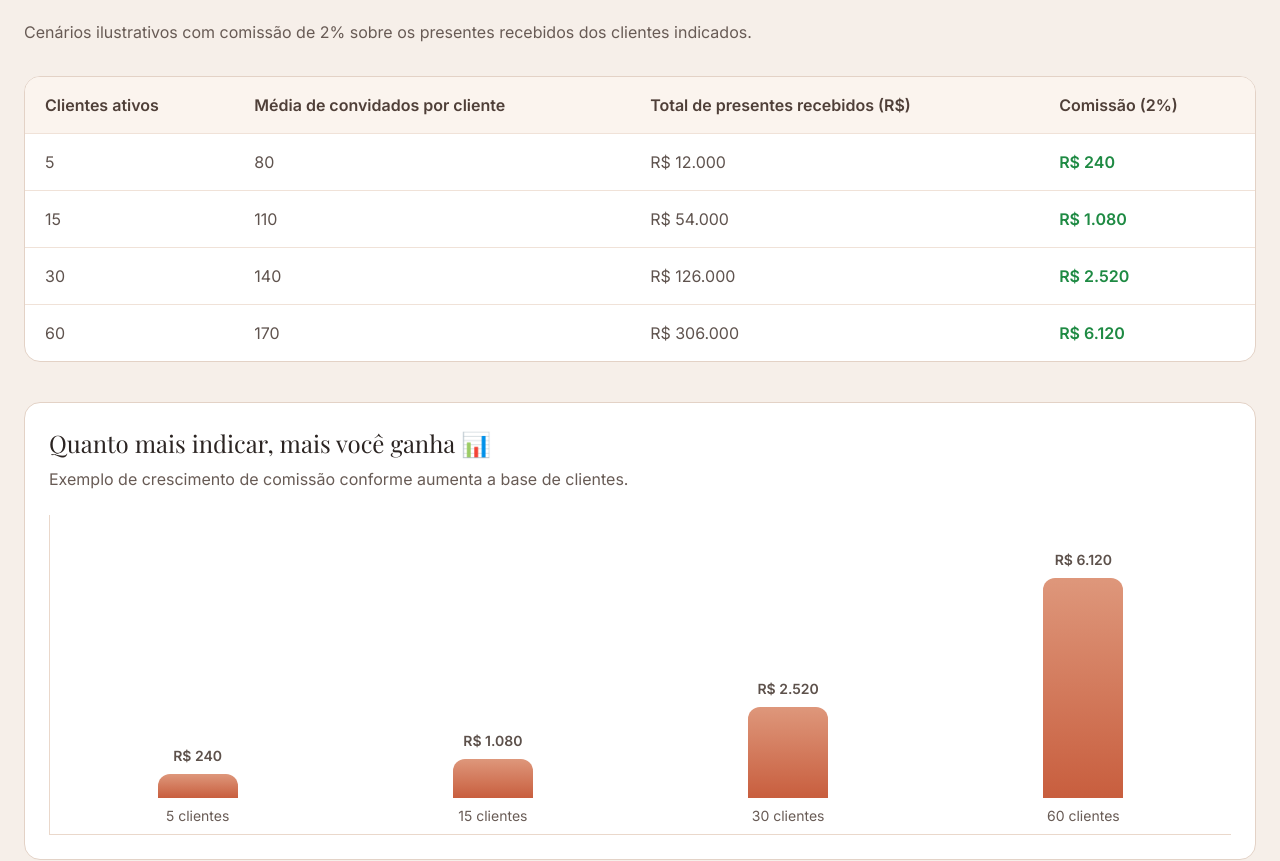
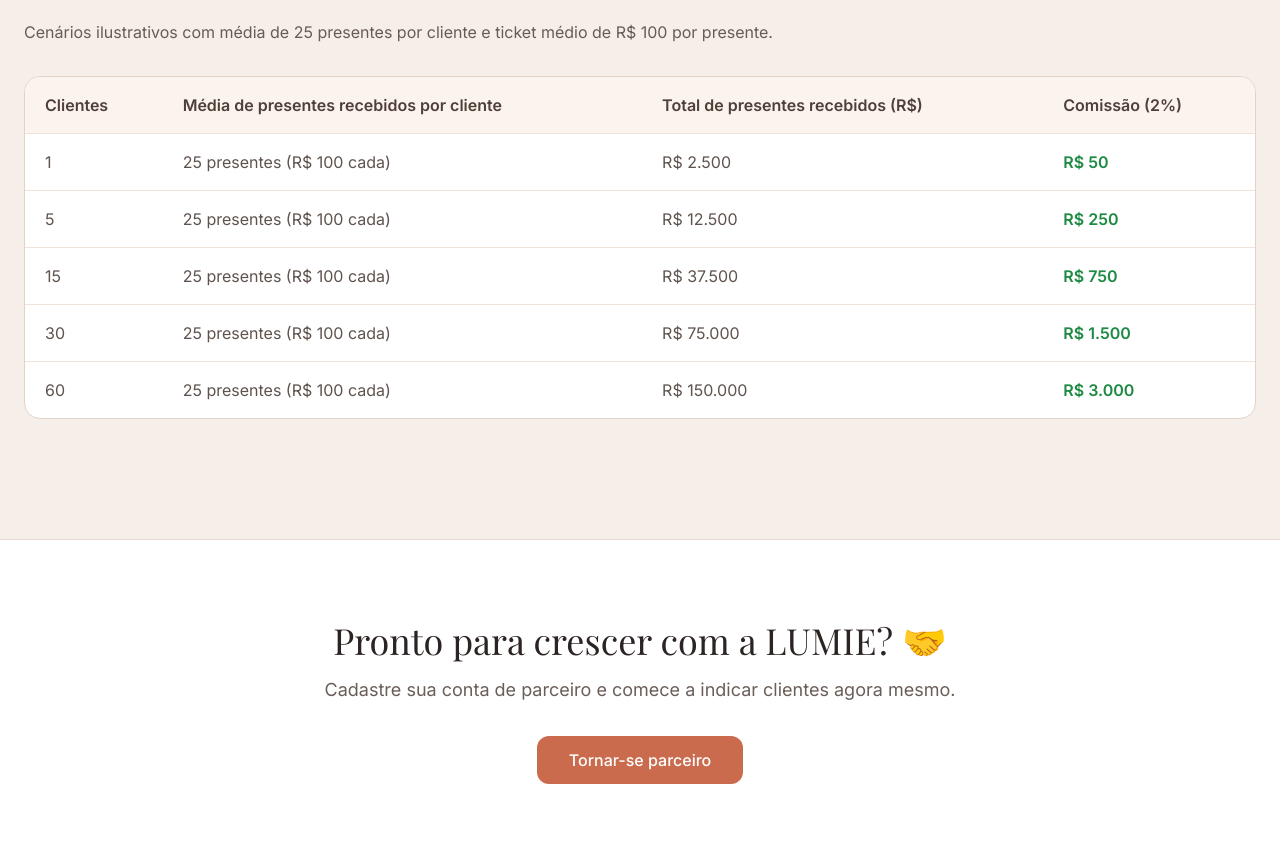
Before and after one commit to lumieconvites-netizen/lumie-presentes, a Next.js app: page /seja-parceiro in a window 1280 px wide. Shown: the part 1381-2242 px from the top of the page. Built offline with nearby package versions, Linux system fonts and the light colour scheme; no server answers.

Commit message:
feat: simplify partner projection section

```diff
--- a/app/(marketing)/seja-parceiro/page.tsx
+++ b/app/(marketing)/seja-parceiro/page.tsx
@@ -2,19 +2,21 @@ import Link from 'next/link';
 import { Button } from '@/components/ui/button';
 import { ArrowRight, BadgeDollarSign, Sparkles, Users, BarChart3, Rocket } from 'lucide-react';
 
-const revenueExamples = [
-  { clientes: 5, mediaConvidados: 80, totalPresentes: 12000, comissao: 240 },
-  { clientes: 15, mediaConvidados: 110, totalPresentes: 54000, comissao: 1080 },
-  { clientes: 30, mediaConvidados: 140, totalPresentes: 126000, comissao: 2520 },
-  { clientes: 60, mediaConvidados: 170, totalPresentes: 306000, comissao: 6120 },
-];
+const averageGiftsPerClient = 25;
+const averageGiftValue = 100;
+const clientsProjection = [1, 5, 15, 30, 60];
 
-const columnChartData = revenueExamples.map((item) => ({
-  label: `${item.clientes} clientes`,
-  value: item.comissao,
-}));
-
-const maxCommission = Math.max(...columnChartData.map((item) => item.value));
+const revenueExamples = clientsProjection.map((clientes) => {
+  const totalPresentes = clientes * averageGiftsPerClient * averageGiftValue;
+  const comissao = totalPresentes * 0.02;
+  return {
+    clientes,
+    mediaPresentesPorCliente: averageGiftsPerClient,
+    valorMedioPorPresente: averageGiftValue,
+    totalPresentes,
+    comissao,
+  };
+});
 
 export default function SejaParceiroPage() {
   return (
@@ -98,15 +100,15 @@ export default function SejaParceiroPage() {
             <h2 className="font-display text-4xl text-[#2b2422]">Projeção de faturamento do parceiro</h2>
           </div>
           <p className="text-[#685b55] mb-8">
-            Cenários ilustrativos com comissão de 2% sobre os presentes recebidos dos clientes indicados.
+            Cenários ilustrativos com média de {averageGiftsPerClient} presentes por cliente e ticket médio de R$ {averageGiftValue.toLocaleString('pt-BR')} por presente.
           </p>
 
           <div className="overflow-x-auto rounded-2xl border border-[#e3d2c6] bg-white mb-10">
             <table className="w-full text-left min-w-[760px]">
               <thead className="bg-[#fbf4ee]">
                 <tr className="text-[#4f3f38]">
-                  <th className="px-5 py-4 font-semibold">Clientes ativos</th>
-                  <th className="px-5 py-4 font-semibold">Média de convidados por cliente</th>
+                  <th className="px-5 py-4 font-semibold">Clientes</th>
+                  <th className="px-5 py-4 font-semibold">Média de presentes recebidos por cliente</th>
                   <th className="px-5 py-4 font-semibold">Total de presentes recebidos (R$)</th>
                   <th className="px-5 py-4 font-semibold">Comissão (2%)</th>
                 </tr>
@@ -115,7 +117,7 @@ export default function SejaParceiroPage() {
                 {revenueExamples.map((item) => (
                   <tr key={item.clientes} className="border-t border-[#f0e2d8] text-[#5f534e]">
                     <td className="px-5 py-4">{item.clientes}</td>
-                    <td className="px-5 py-4">{item.mediaConvidados}</td>
+                    <td className="px-5 py-4">{item.mediaPresentesPorCliente} presentes (R$ {item.valorMedioPorPresente.toLocaleString('pt-BR')} cada)</td>
                     <td className="px-5 py-4">R$ {item.totalPresentes.toLocaleString('pt-BR')}</td>
                     <td className="px-5 py-4 font-semibold text-[#1e8a43]">R$ {item.comissao.toLocaleString('pt-BR')}</td>
                   </tr>
@@ -124,26 +126,6 @@ export default function SejaParceiroPage() {
             </table>
           </div>
 
-          <div className="rounded-2xl border border-[#e3d2c6] bg-white p-6">
-            <h3 className="font-display text-2xl text-[#2b2422] mb-2">Quanto mais indicar, mais você ganha 📊</h3>
-            <p className="text-[#685b55] mb-6">Exemplo de crescimento de comissão conforme aumenta a base de clientes.</p>
-            <div className="h-[280px] md:h-[320px]">
-              <div className="h-full flex items-end justify-between gap-3 md:gap-6 border-l border-b border-[#ead8cb] px-3 pb-2">
-                {columnChartData.map((item) => (
-                  <div key={item.label} className="flex-1 flex flex-col items-center gap-2">
-                    <span className="text-xs md:text-sm font-semibold text-[#5d514b]">
-                      R$ {item.value.toLocaleString('pt-BR')}
-                    </span>
-                    <div
-                      className="w-full max-w-[80px] rounded-t-xl bg-gradient-to-t from-[#c85e3e] to-[#de977b]"
-                      style={{ height: `${Math.max((item.value / maxCommission) * 220, 24)}px` }}
-                    />
-                    <span className="text-[11px] md:text-sm text-[#685b55] text-center">{item.label}</span>
-                  </div>
-                ))}
-              </div>
-            </div>
-          </div>
         </div>
       </section>
 
```
